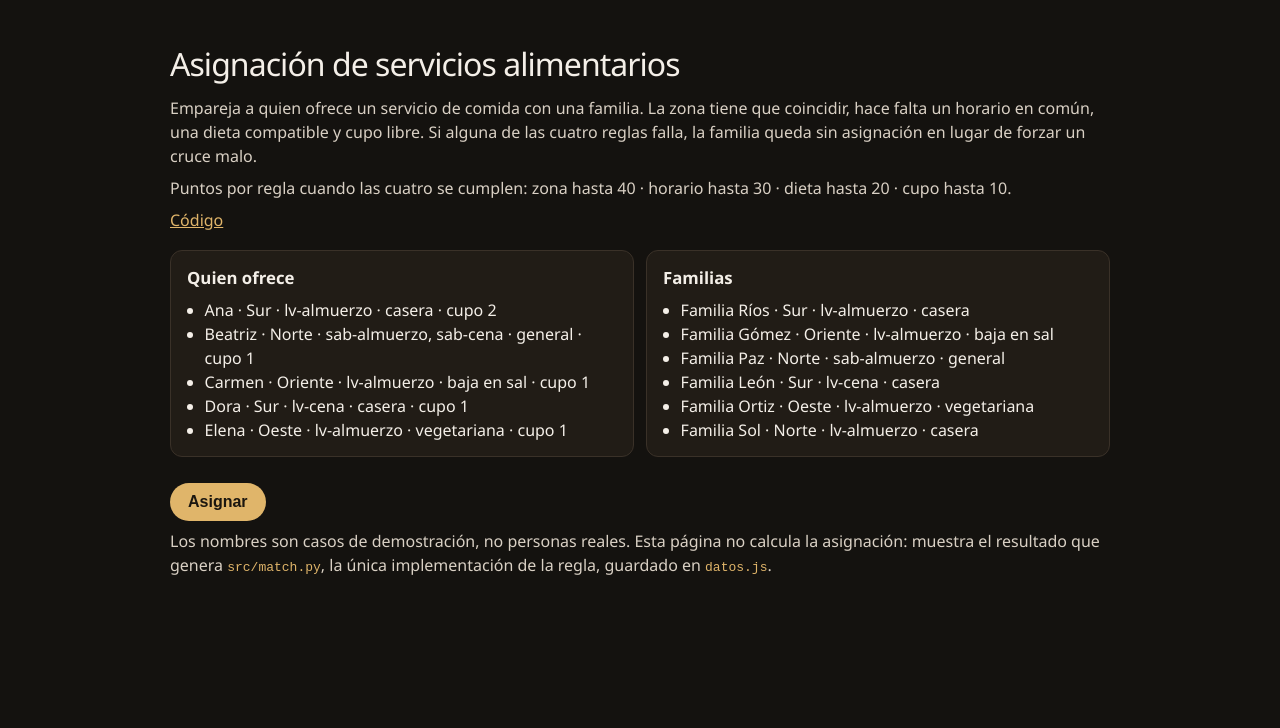
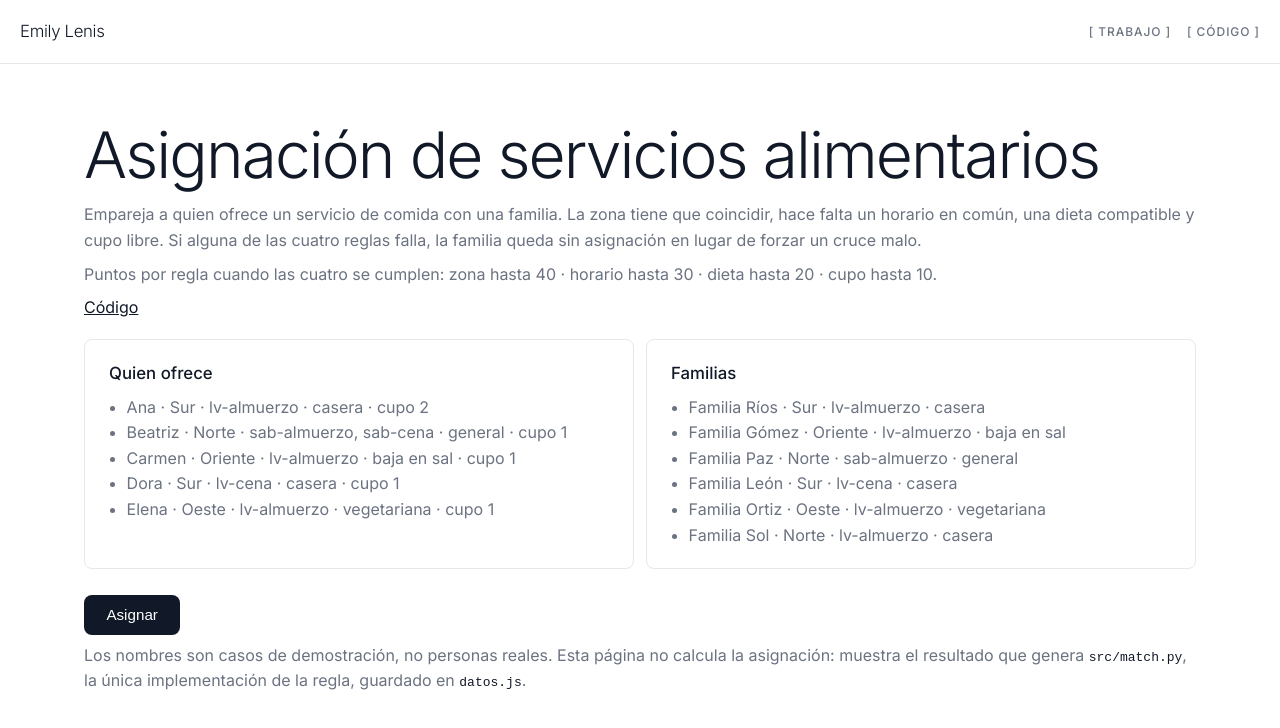
Before and after one commit to Emxxlenis/plataforma-servicios-alimentarios, a plain HTML site: page docs/index.html in a window 1280 px wide. Drawn offline with Linux system fonts and the light colour scheme.

Commit message:
Match this demo to the portfolio type and color.

```diff
--- a/docs/index.html
+++ b/docs/index.html
@@ -4,37 +4,52 @@
   <meta charset="utf-8" />
   <meta name="viewport" content="width=device-width, initial-scale=1" />
   <title>Asignación de servicios alimentarios</title>
+  <link rel="stylesheet" href="https://fonts.googleapis.com/css2?family=Inter:wght@300;400;500;600&display=swap" />
   <style>
-    :root { color-scheme: dark; }
+    :root { color-scheme: light dark; --bg: #fff; --fg: #111827; --muted: #6b7280; --line: #e5e7eb; --card: #fff; --chip: #f3f4f6; --btn: #111827; --btn-fg: #fff; --bad: #b91c1c; }
+    @media (prefers-color-scheme: dark) {
+      :root { --bg: #0a0a0a; --fg: #f3f4f6; --muted: #9ca3af; --line: #1f2937; --card: #111827; --chip: #1f2937; --btn: #f3f4f6; --btn-fg: #111827; --bad: #fca5a5; }
+    }
     * { box-sizing: border-box; }
-    body { margin: 0; font-family: "Segoe UI", Helvetica, Arial, sans-serif; background: #14120f; color: #f4efe8; line-height: 1.5; }
-    main { max-width: 980px; margin: 0 auto; padding: 40px 20px 72px; }
-    h1 { font-weight: 560; letter-spacing: -0.03em; margin: 0 0 8px; }
-    h2 { font-size: 1.05rem; margin: 0; }
-    h3 { font-size: 1.05rem; margin: 0 0 4px; }
-    a { color: #e0b56a; }
-    p { color: #d9d0c4; margin: 8px 0; }
-    code { color: #e0b56a; }
-    button { background: #e0b56a; color: #1b160f; border: 0; border-radius: 999px; padding: 10px 18px; font-weight: 650; font-size: 1rem; cursor: pointer; margin-top: 8px; }
-    button:focus-visible { outline: 2px solid #f4efe8; outline-offset: 2px; }
+    body { margin: 0; font-family: Inter, ui-sans-serif, system-ui, sans-serif; background: var(--bg); color: var(--fg); line-height: 1.6; }
+    .barra { position: sticky; top: 0; z-index: 10; display: flex; justify-content: space-between; align-items: center; height: 4rem; padding: 0 1.25rem; background: color-mix(in srgb, var(--bg) 86%, transparent); border-bottom: 1px solid var(--line); backdrop-filter: blur(12px); }
+    .sitio { color: var(--fg); font-weight: 300; font-size: 1.05rem; letter-spacing: -0.02em; text-decoration: none; }
+    .barra nav { display: flex; gap: 1rem; }
+    .barra nav a { color: var(--muted); font-size: 0.75rem; font-weight: 500; letter-spacing: 0.08em; text-decoration: none; }
+    main { max-width: 72rem; margin: 0 auto; padding: 3.5rem 1.25rem 5rem; }
+    h1 { font-weight: 300; letter-spacing: -0.03em; margin: 0 0 0.75rem; font-size: clamp(2.4rem, 5vw, 4.25rem); line-height: 1.1; }
+    h2 { font-size: 1.05rem; margin: 0; font-weight: 500; }
+    h3 { font-size: 1.05rem; margin: 0 0 4px; font-weight: 500; }
+    a { color: var(--fg); }
+    p { color: var(--muted); margin: 8px 0; }
+    code { color: var(--fg); }
+    button { background: var(--btn); color: var(--btn-fg); border: 0; border-radius: 0.5rem; padding: 0.7rem 1.4rem; font-weight: 500; font-size: 0.95rem; cursor: pointer; margin-top: 8px; }
+    button:focus-visible { outline: 2px solid var(--fg); outline-offset: 2px; }
     .grid { display: grid; grid-template-columns: 1fr 1fr; gap: 12px; margin: 18px 0; }
-    .card, .hit { background: #211c16; border: 1px solid #3a3128; border-radius: 12px; padding: 14px 16px; }
+    .card, .hit { background: var(--card); border: 1px solid var(--line); border-radius: 0.5rem; padding: 1.25rem 1.5rem; }
     .hit { margin-bottom: 12px; }
-    .miss { border-color: #7a4a3f; }
-    .miss h3 { color: #e7a394; }
-    .score { color: #e0b56a; font-weight: 600; margin-left: 6px; white-space: nowrap; }
-    .summary { font-weight: 600; color: #f4efe8; }
-    ul { margin: 8px 0 0; padding-left: 1.1rem; }
+    .miss { border-color: var(--bad); }
+    .miss h3 { color: var(--bad); }
+    .score { color: var(--fg); font-weight: 500; margin-left: 6px; white-space: nowrap; }
+    .summary { font-weight: 500; color: var(--fg); }
+    ul { margin: 8px 0 0; padding-left: 1.1rem; color: var(--muted); }
     table { border-collapse: collapse; width: 100%; margin: 8px 0; }
-    th, td { text-align: left; padding: 4px 12px 4px 0; border-top: 1px solid #3a3128; vertical-align: top; }
-    th { font-weight: 600; width: 5.5rem; }
-    .pts { white-space: nowrap; width: 5.5rem; color: #e0b56a; }
-    details { color: #d9d0c4; }
+    th, td { text-align: left; padding: 8px 12px 8px 0; border-top: 1px solid var(--line); vertical-align: top; }
+    th { font-weight: 500; width: 5.5rem; color: var(--muted); font-size: 0.75rem; letter-spacing: 0.06em; text-transform: uppercase; }
+    .pts { white-space: nowrap; width: 5.5rem; color: var(--fg); }
+    details { color: var(--muted); }
     summary { cursor: pointer; }
     @media (max-width: 700px) { .grid { grid-template-columns: 1fr; } }
   </style>
 </head>
 <body>
+  <header class="barra">
+    <a class="sitio" href="https://www.emilylenis.com">Emily Lenis</a>
+    <nav>
+      <a href="https://www.emilylenis.com/projects">[ TRABAJO ]</a>
+      <a href="https://github.com/Emxxlenis/plataforma-servicios-alimentarios">[ CÓDIGO ]</a>
+    </nav>
+  </header>
   <main>
     <h1>Asignación de servicios alimentarios</h1>
     <p>Empareja a quien ofrece un servicio de comida con una familia. La zona tiene que coincidir, hace falta un horario en común, una dieta compatible y cupo libre. Si alguna de las cuatro reglas falla, la familia queda sin asignación en lugar de forzar un cruce malo.</p>
```
